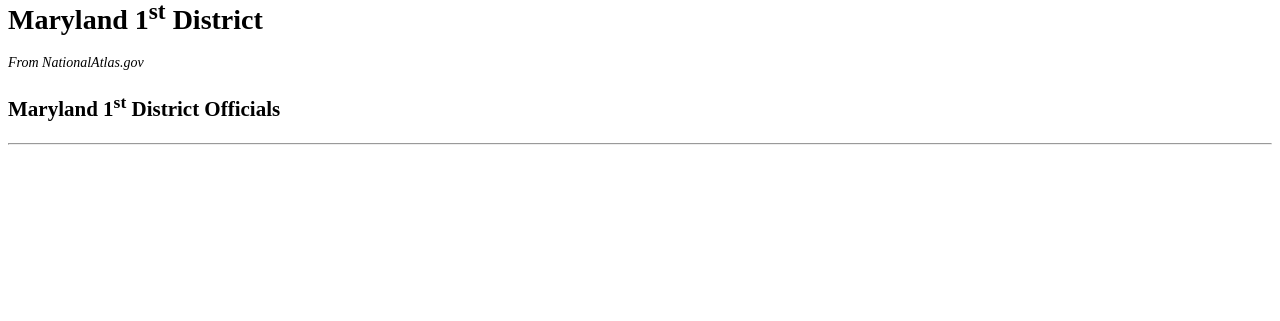
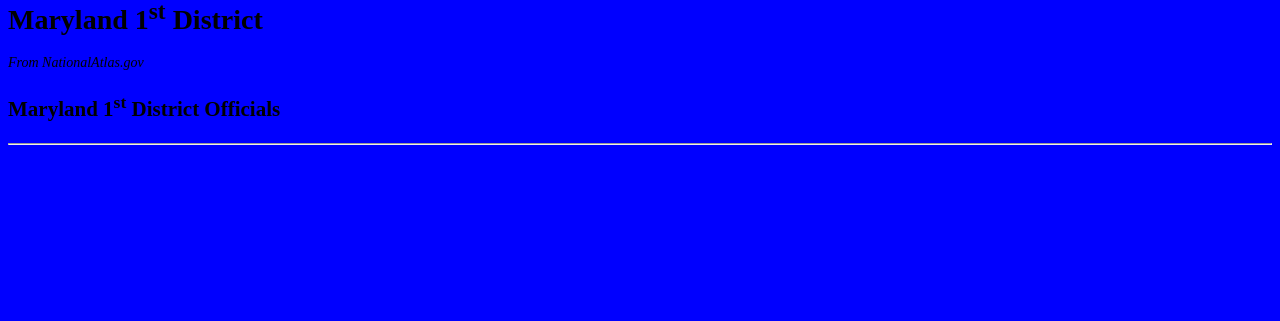
Before and after one commit to jamiejamiebobamie/SPD-1-2, a Node project: template views/District1.handlebars in a window 1280 px wide. Shown: the part 479-800 px from the top of the page. Run offline with Node 20 templates, Linux system fonts and the light colour scheme; the template is opened without the code that fills it, so the values that code supplies are empty; some libraries are stand-ins or nearby versions.

Commit message:
pushing to heroku

```diff
--- a/styles.css
+++ b/styles.css
@@ -4,6 +4,7 @@ b {
 }
 
 body{
+    background-color: blue;
     font-size: 14px;
 }
 
--- a/views/layouts/main.handlebars
+++ b/views/layouts/main.handlebars
@@ -5,7 +5,7 @@
     <meta name="viewport" content="width=device-width, initial-scale=1, shrink-to-fit=no">
 
     <link rel="stylesheet" href="https://stackpath.bootstrapcdn.com/bootstrap/4.1.3/css/bootstrap.min.css" integrity="sha384-MCw98/SFnGE8fJT3GXwEOngsV7Zt27NXFoaoApmYm81iuXoPkFOJwJ8ERdknLPMO" crossorigin="anonymous">
-
+    <link rel="stylesheet" type="text/css" href="styles.css">
     <title>Official Info</title>
   </head>
   <body>
```
Also changed, not shown: 1 other file.
